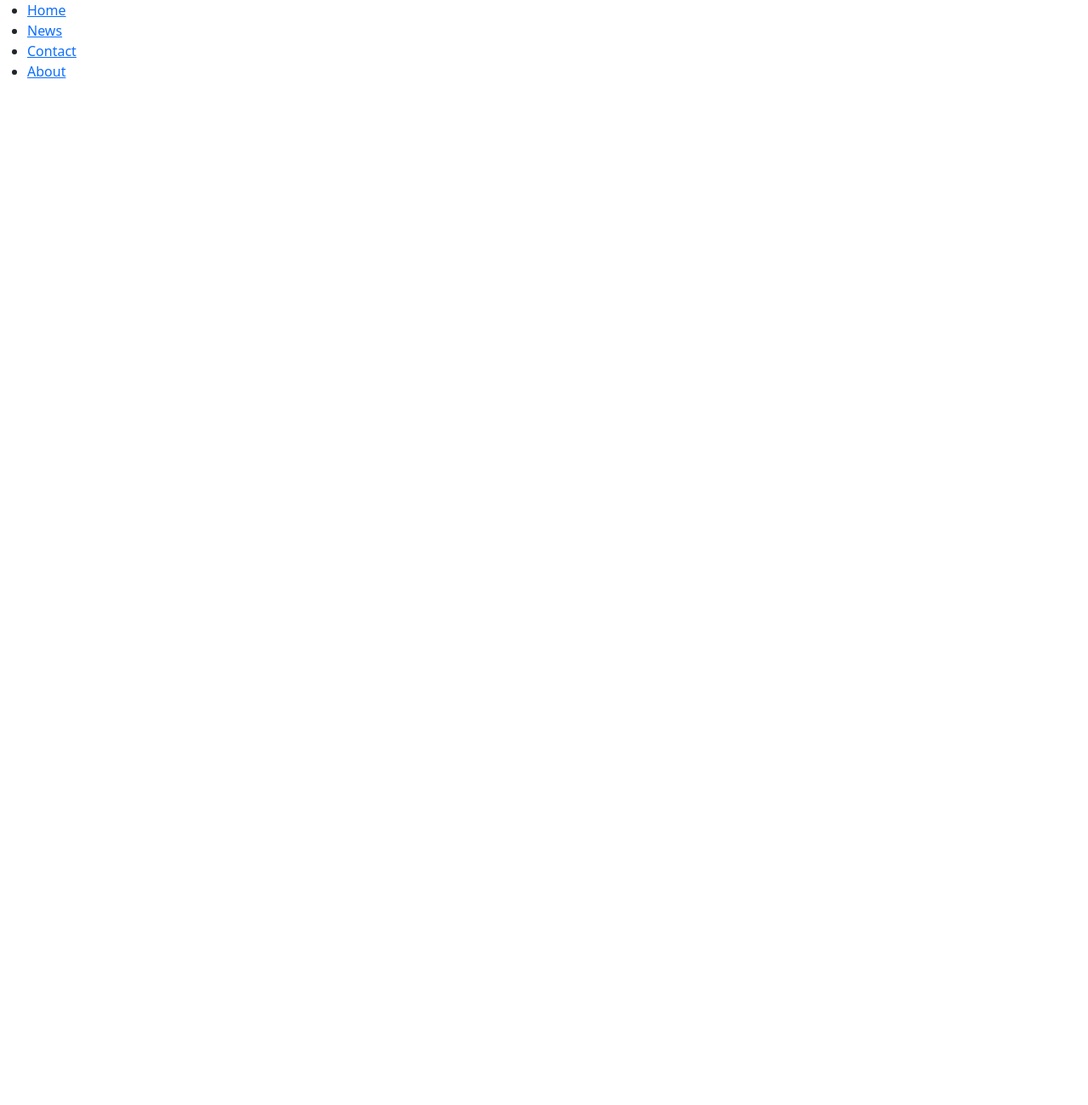
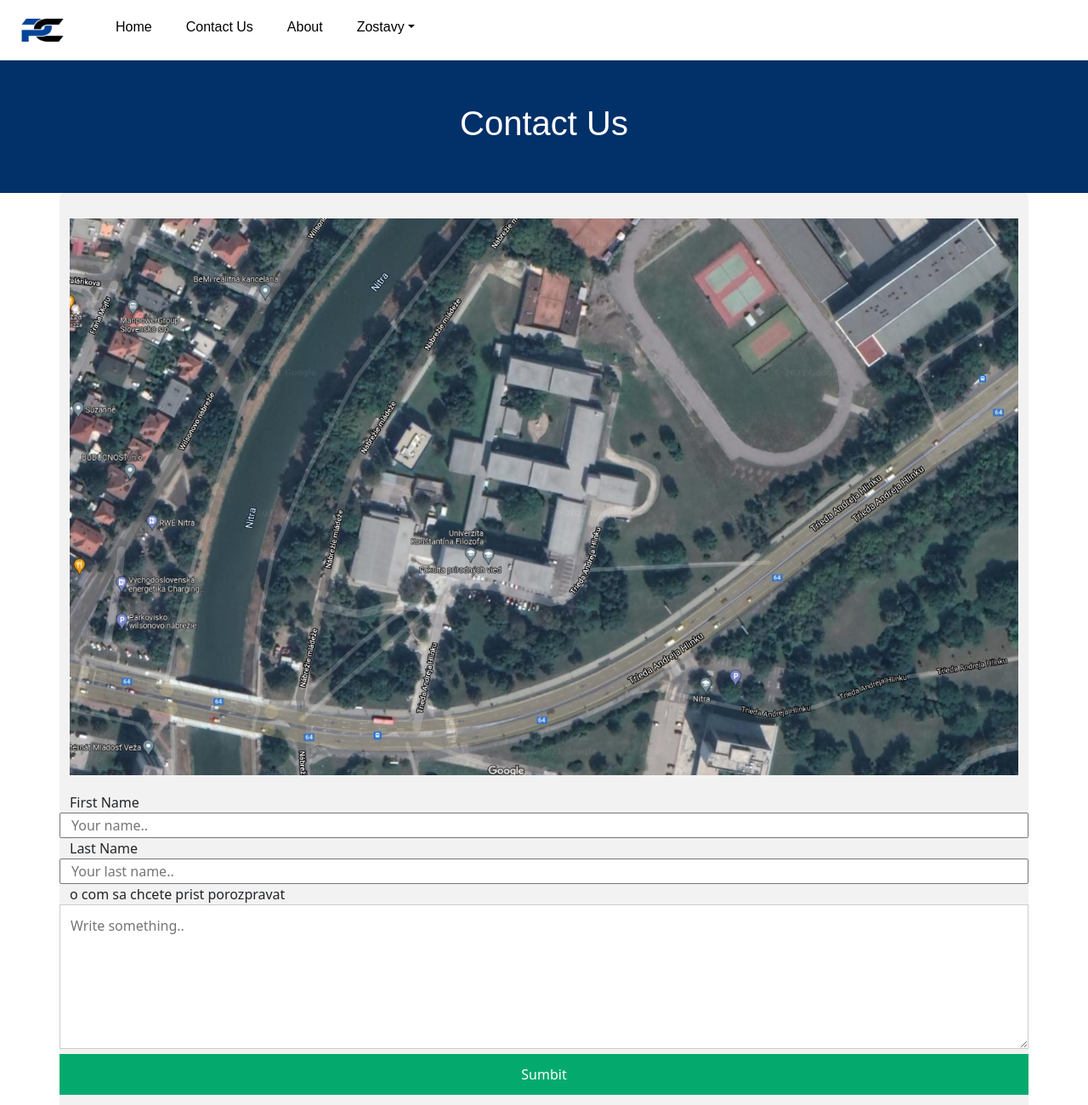
Before and after one commit to mfelber/website, a plain HTML site: page contacts.html in a window 1280 px wide. Shown: the top 1300 px of the page at 85% size. Before the commit the page ends 800 px from the top, so only its background shows below. Drawn offline with nearby package versions, Linux system fonts and the light colour scheme.

Commit message:
uprava contact us a odstranenie news to nepotrebujem

```diff
--- a/contacts.html
+++ b/contacts.html
@@ -1,26 +1,81 @@
 <!DOCTYPE html>
 <html lang="en">
+
 <head>
     <meta charset="UTF-8">
     <meta http-equiv="X-UA-Compatible" content="IE=edge">
-    <meta name="viewport" content="width=device-width, initial-scale=1.0">
-    <link rel="stylesheet" href="style.css">
-    <link href="https://cdn.jsdelivr.net/npm/bootstrap@5.1.2/dist/css/bootstrap.min.css" rel="stylesheet">
-    <script src="https://cdn.jsdelivr.net/npm/bootstrap@5.1.2/dist/js/bootstrap.bundle.min.js"></script>
-    <title>Contacts</title>
+    <meta name="viewport" content="width=device-width, initial-scale=1.0"> <!-- responzivnost stranky -->
+    <link rel="stylesheet" href="style.css"> <!-- styly stranky -->
+    <link href="https://cdn.jsdelivr.net/npm/bootstrap@5.1.2/dist/css/bootstrap.min.css" rel="stylesheet"> <!--  aby fungoval dropdown-->
+    <script src="https://cdn.jsdelivr.net/npm/bootstrap@5.1.2/dist/js/bootstrap.bundle.min.js"></script> <!--  aby fungoval dropdown-->
+    <title>Pc Zostavy</title> <!-- nazov -->
+    <link rel="icon" type="image/x-icon" href="./images/favicon.png"> <!-- male logo v rohu v karte -->
 </head>
+
 <body>
-    <div class="header">
+    <div class="nav">
+        <div class="logo">
+            <a class="navbar-brand">
+                <img src="./images/logo.jpg" alt="Logo" style="width:100px;"> <!-- logo firmy -->
+            </a>
+        </div>
         <ul>
             <li><a href="index.html">Home</a></li>
-            <li><a href="news.html">News</a></li>
-            <li><a href="contacts.html">Contact</a></li>
+            <li><a href="contacts.html">Contact Us</a></li>
             <li><a href="about.html">About</a></li>
-          </ul>
+
+        </ul>
+        <!-- Dropdown  -->
+        <li class="nav-item dropdown">
+            <a class="nav-link dropdown-toggle" href="#" role="button" data-bs-toggle="dropdown">Zostavy</a>
+            <ul class="dropdown-menu">
+                <li><a class="dropdown-item" href="#">Programatorske</a></li>
+                <li><a class="dropdown-item" href="#">Herne</a></li>
+                <li><a class="dropdown-item" href="#">Tvorenie videi</a></li>
+            </ul>
+        </li>
+    </div>
+
+    <div class="contact-section">
+        <h1 style="text-align: center;">Contact Us</h1>
+
 
     </div>
 
+    <!-- mapa a formular s tlacidlom v JS-->
+    <div class="container">
+        <div class="row">
+            <div class="column">
+                <img src="./images/mapa.jpg" style="width:100%">
+            </div>
+            <label form="fname">First Name</label>
+            <input type="text" id="fname" name="firstname" placeholder="Your name..">
+            <label for="lname">Last Name</label>
+            <input type="text" id="lname" name="lastname" placeholder="Your last name..">
+            <label form="subject">o com sa chcete prist porozpravat</label>
+            <textarea id="subject" name="subject" placeholder="Write something.." style="height:170px"></textarea>
+            <button onclick="myFunction()">Sumbit</button>
+
+            <p id="btn"></p>
+            <!-- JS na tlacidlo ktore mi napise pod submit ze som kontaktoval a da alert na obrazvku -->
+            <!-- tuto by som chcel za bonusovy bod-->
+            <script>
+                function myFunction() {
+                    var txt;
+                    var r = confirm("Thanks for contact us!");
+                    if (r == true) {                        // ak som klikol na confirm tak mi to vypise pod submit You have successfully contacted us!
+                        txt = "You have successfully contacted us!";
+                    } else {
+                        txt = "You pressed Cancel!"; // ak som klikol na cancel tak mi vypise pod submit You pressed Cancel!
+                    }
+                    document.getElementById("btn").innerHTML = txt; // tuto mi to vypise
+                }
+            </script>
+
+        </div>
+    </div>
 
 
 </body>
+
 </html>
--- a/style.css
+++ b/style.css
@@ -1,8 +1,10 @@
+/* male logo firmy*/
 .favicon{
   width: 100px;
 }
+
+/* index.html*/ /* navbar*/
 .logo{
-
 }
 
 .nav ul {
@@ -30,15 +32,15 @@
   background-color: #023068;
   color: white;
 }
+/* koniec navbar*/
 
+/* banner*/
 .top-banner {
   background-image: linear-gradient(rgba(0, 0, 0, 0.5), rgba(0, 0, 0, 0.5)), url("./images/enginer1.jpg");
   background-repeat: no-repeat;
   background-size: cover;
   background-position: center;
   height: 850px;
-
-
 }
 
 .banner-text {
@@ -66,12 +68,79 @@
   background-color: #555;
   color: white;
 }
+/* koniec bannera*/ /* koniec index.html*/
 
+
+/* aboutus.html*/
 .about-section {
   padding: 50px;
   text-align: center;
   background-color: #023068;
   color: white;
   font-family: Arial, Helvetica, sans-serif
+}
 
+
+
+.contact-section {
+  padding: 50px;
+  text-align: center;
+  background-color: #023068;
+  color: white;
+  font-family: Arial, Helvetica, sans-serif
 }
+
+/* Style inputs */
+button[onclick="myFunction()"], select, textarea {
+  width: 100%;
+  padding: 12px;
+  border: 1px solid #ccc;
+  margin-top: 6px;
+  margin-bottom: 16px;
+  resize: vertical;
+}
+
+
+button[onclick="myFunction()"] {
+  background-color: #04AA6D;
+  color: white;
+  padding: 12px 20px;
+  border: none;
+  cursor: pointer;
+}
+
+
+button[onclick="myFunction()"]:hover {
+  background-color: #45a049;
+}
+
+
+/* Style the container/contact section */
+.container {
+  border-radius: 5px;
+  background-color: #f2f2f2;
+  padding: 10px;
+}
+
+/* Create two columns that float next to eachother */
+.column {
+  float: left;
+  width: 50%;
+  margin-top: 6px;
+  padding: 20px;
+}
+
+/* Clear floats after the columns */
+.row:after {
+  content: "";
+  display: table;
+  clear: both;
+}
+
+/* Responsive layout - when the screen is less than 600px wide, make the two columns stack on top of each other instead of next to each other */
+@media screen and (max-width: 600px) {
+  .column, input[type=submit] {
+    width: 100%;
+    margin-top: 0;
+  }
+}
```
Also changed, not shown: about.html (+20 -2 lines), index.html (+10 -2 lines), news.html (deleted, +0 -29 lines), images/mapa.jpg (added).
